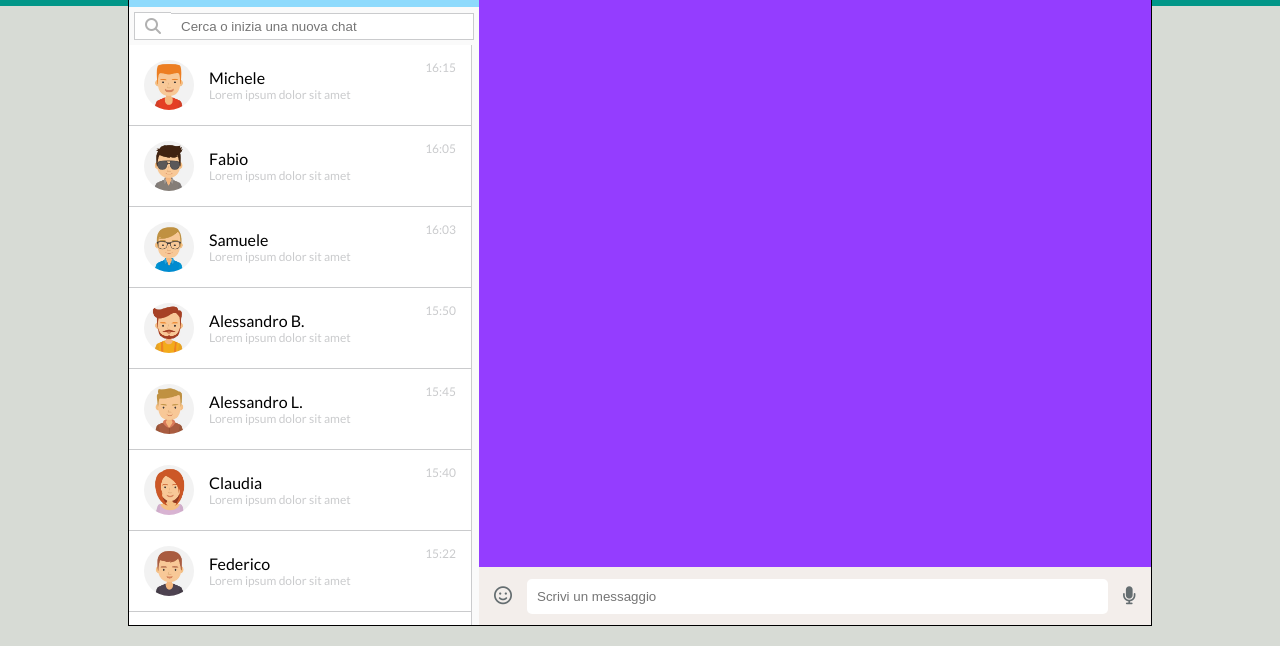
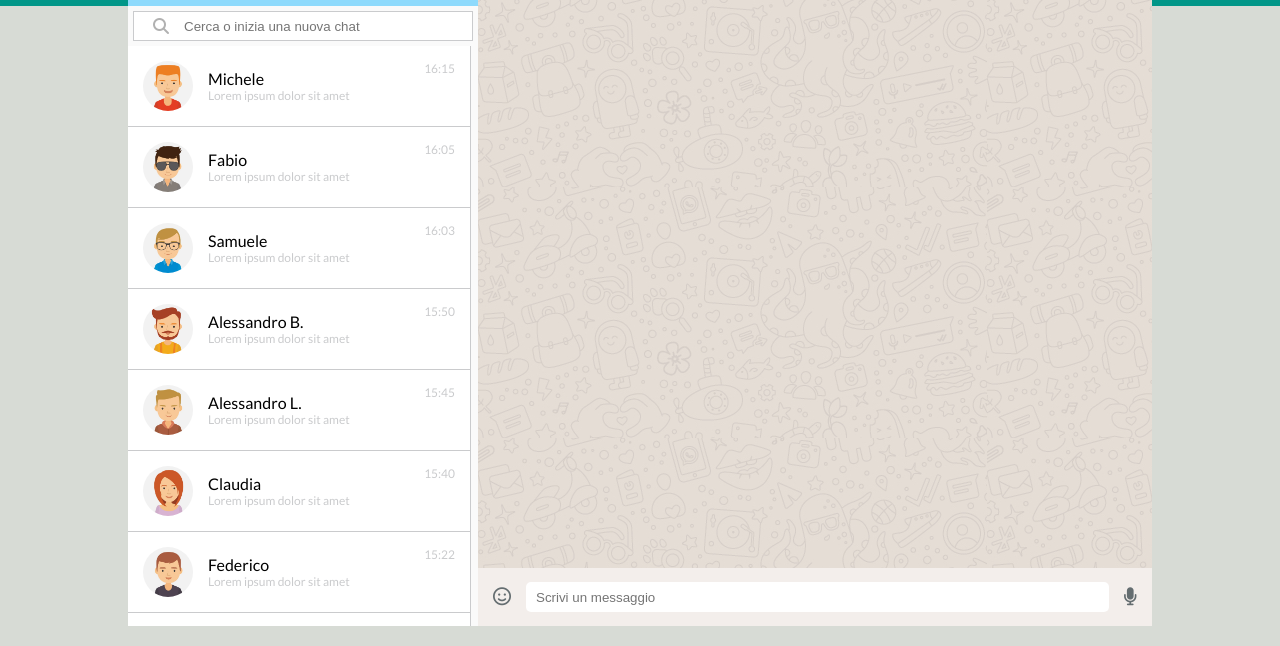
Before and after one commit to MarinaLasorsa/html-css-boolzapp, a plain HTML site: page index.html in a window 1280 px wide. Shown: the part 154-800 px from the top of the page. Drawn offline with Linux system fonts and the light colour scheme.

Commit message:
FIX: search bar

```diff
--- a/css/style.css
+++ b/css/style.css
@@ -127,20 +127,23 @@ body {
 .input-bar {
     width: 100%;
     border: 1px solid var(--light-grey);
-    border-left: none;
-    padding: 5px 10px;
+    padding-left: 50px;
+	padding-right: 10px;
+    height: 30px;
 }
 
 .side-search .row {
     align-items: center;
+    position: relative;
 }
 
 .side-search i {
     color: var(--grey);
-    padding: 5px 10px;
-    background-color: white;
-    border: 1px solid var(--light-grey);
-    border-right: none;
+    position: absolute;
+    top: 50%;
+    left: 20px;
+    transform: translateY(-50%);
+	pointer-events: none;
 }
 
 /*CONTACTS*/
@@ -162,6 +165,13 @@ body {
     border-bottom: 1px solid var(--light-grey);
     display: flex;
     justify-content: space-between;
+}
+
+/*MAIN CHAT*/
+
+.main-body {
+    background-image: url(../img/mine.jpg);
+    padding: 5px 15px;
 }
 
 /*MESSAGE BAR*/
--- a/index.html
+++ b/index.html
@@ -13,7 +13,7 @@
     <script src="https://kit.fontawesome.com/5e4eaeffdb.js" crossorigin="anonymous"></script>
 </head>
 
-<body class="debug">
+<body>
     <div id="app">
         <div class="container">
             <!--contacts sidebar-->
@@ -41,8 +41,8 @@
                 </div>
                 <div class="side-search">
                     <div class="row">
+                        <input class="input-bar" type="text" id="chat" name="new-chat" placeholder="Cerca o inizia una nuova chat" />
                         <i class="fa-solid fa-magnifying-glass"></i>
-                        <input class="input-bar" type="text" id="chat" name="new-chat" placeholder="Cerca o inizia una nuova chat" />
                     </div>
 
                 </div>
```
